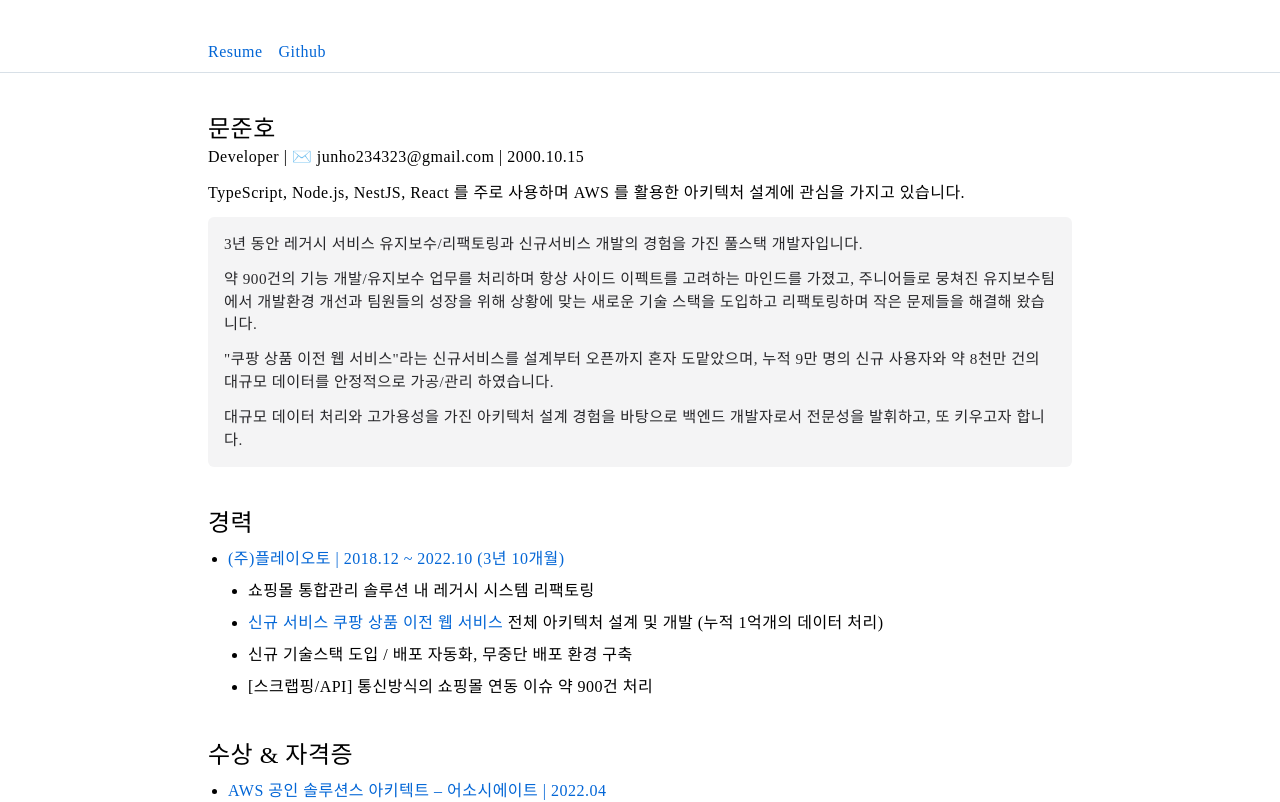
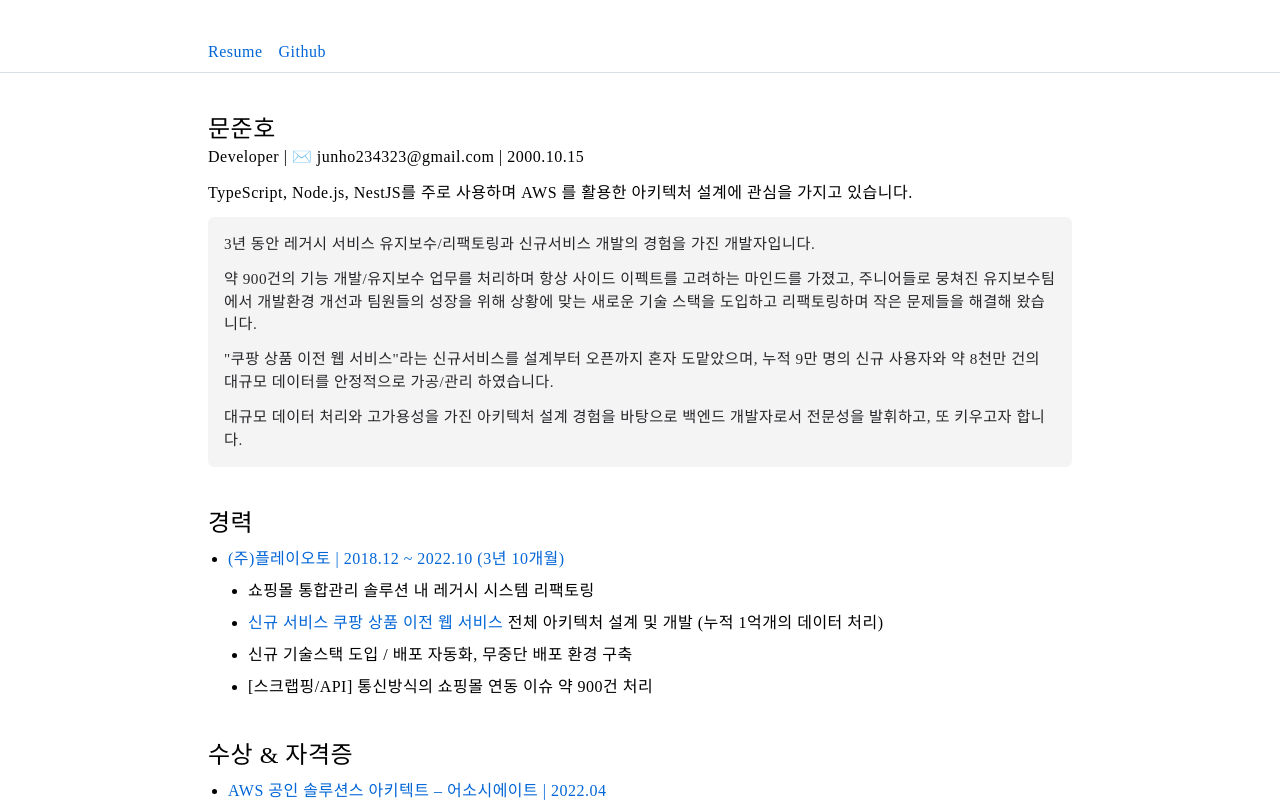
Before and after one commit to junho2343/junho2343.github.io, a Next.js app: page /resume in a window 1280 px wide. Shown: the top 802 px of the page. Built offline with nearby package versions, Linux system fonts and the light colour scheme; a web font is replaced by a local one.

Commit message:
:ambulance: 이력서 내용 수정

```diff
--- a/pages/resume.tsx
+++ b/pages/resume.tsx
@@ -21,13 +21,13 @@ const About = () => {
         개발자입니다.
       </p> */}
       <p className="pt-3">
-        TypeScript, Node.js, NestJS, React 를 주로 사용하며 AWS 를 활용한
-        아키텍처 설계에 관심을 가지고 있습니다.
+        TypeScript, Node.js, NestJS를 주로 사용하며 AWS 를 활용한 아키텍처
+        설계에 관심을 가지고 있습니다.
       </p>
       <div className="bg-zinc-100 mt-3 p-4 rounded-md text-[0.95rem] text-zinc-800">
         <p>
           3년 동안 레거시 서비스 유지보수/리팩토링과 신규서비스 개발의 경험을
-          가진 풀스택 개발자입니다.
+          가진 개발자입니다.
         </p>
         <p className="pt-3">
           약 900건의 기능 개발/유지보수 업무를 처리하며 항상 사이드 이펙트를
```
